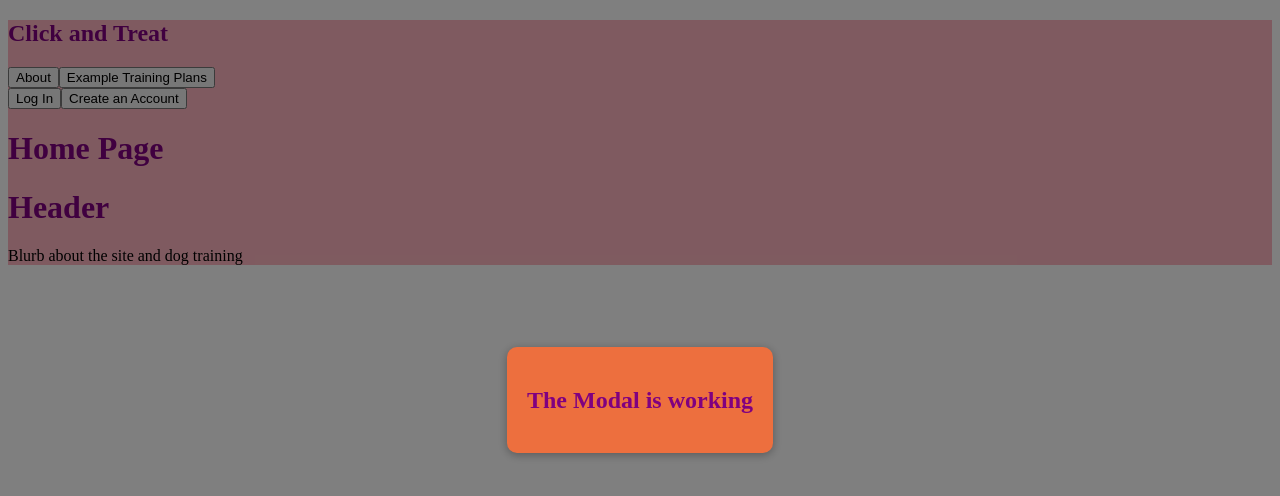
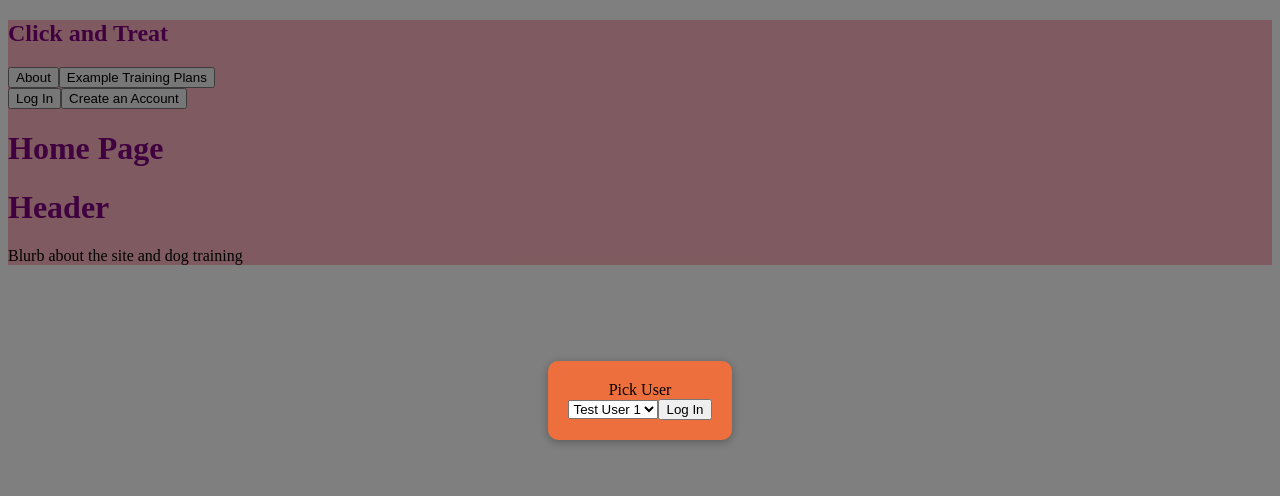
Before and after one commit to tati-guzman/click-and-treat, a React (Vite) app in the folder client/: page / in a window 1280 px wide. Both pictures are taken after a click on the button "Log In". Shown: the top 496 px of the page. Built offline with nearby package versions, Linux system fonts and the light colour scheme.

Commit message:
Adds log in functionality to modal to allow POST route to check that user exists and sign the user in returning the user id for use in dashboard

```diff
--- a/client/src/components/LogInModal.jsx
+++ b/client/src/components/LogInModal.jsx
@@ -13,16 +13,14 @@ const LogInModal = ({ isOpen, onClose }) => {
 
     const handleSubmit = async (event) => {
         event.preventDefault();
-        // debugger;
 
-        //Check log in credentials
-        //If those are correct, switch the component of user dashboard with that user's info
+        //Check that correct value is being submitted right now
         console.log(event.currentTarget.username.value);
 
         //Set the value of the username input field to be stored in username variable
         const username = event.currentTarget.username.value;
 
-        //Future Plans: Add in password functionality
+        //Future Plans: Add in password functionality - OAuth?
 
         //If on submission, there is a username submitted, send it to the server to check its existence
         if (username) {
@@ -41,21 +39,26 @@ const LogInModal = ({ isOpen, onClose }) => {
 
                 const userStatus = await response.json();
 
+                //If there is a user with this username, log them in
                 if (userStatus.exists) {
-                    //Log the user in and change the view to show user dashboard
+                    //Change view of component to user dashboard
                     setComponent('dashboard');
+                    //Set the logged user state to the user id we will need to get the correct data
+                    setLoggedUser(userStatus.userID);
+                    //Close the modal
+                    onClose();
                 } else {
-                    //Client side error handling to ask them to try again - need to update
+                    //Client side error handling to ask them to try again - need to update once log in is fleshed out
                     console.log("Username does not exist.");
                 }
             } catch (error) {
+                //Update this error handling as well once log in is complete
                 console.error({ message: "Error checking user name", details: error });
             }
         } else {
-            //Placeholder alert for temporary error handling - will implement robust form error handling while building out full log in component in Week 2
+            //Placeholder alert for temporary error handling - will implement robust form error handling while building out full log in component in Week 3
             alert("Please make sure to enter a username.");
         }
-
     }
 
 
@@ -63,7 +66,17 @@ const LogInModal = ({ isOpen, onClose }) => {
     return (
         <div className="modal-overlay" onClick={onClose}>
             <div className="modal-content" onClick={(e) => e.stopPropagation()}>
-                <h1>The Modal is working</h1>
+                <form onSubmit={handleSubmit}>
+                    <label htmlFor="username">Pick User</label><br></br>
+                    <select name="username">
+                        <option key="1" value="user1">Test User 1</option>
+                        <option key="2" value="user2">Test User 2</option>
+                    </select>
+
+                    <button type="submit">Log In</button>
+                </form>
+
+            {/* Original Form with username submission - may use to complete OAuth? */}
             {/* <form onSubmit={handleSubmit}>
                 <label htmlFor="username">Username</label>
                 <input
```
Also changed, not shown: 1 other file (tests, documents, lock files or other folders).
